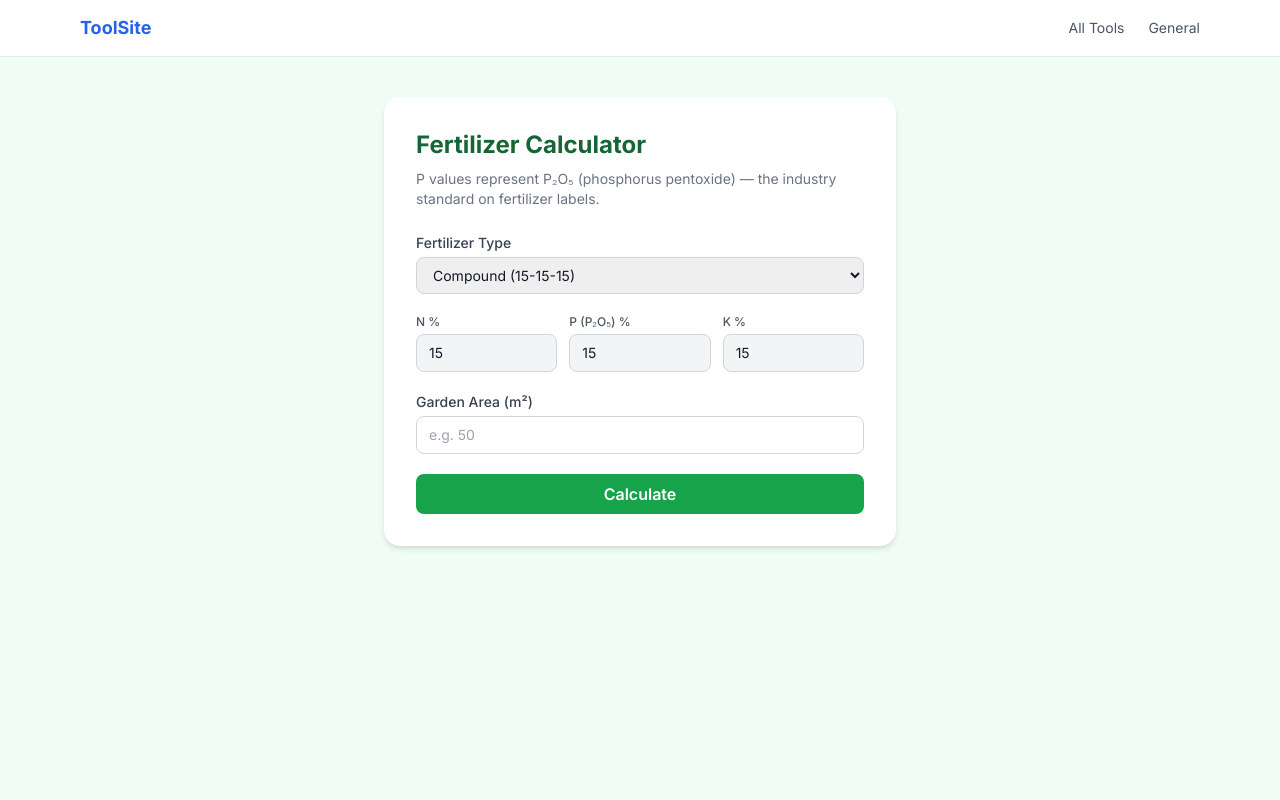
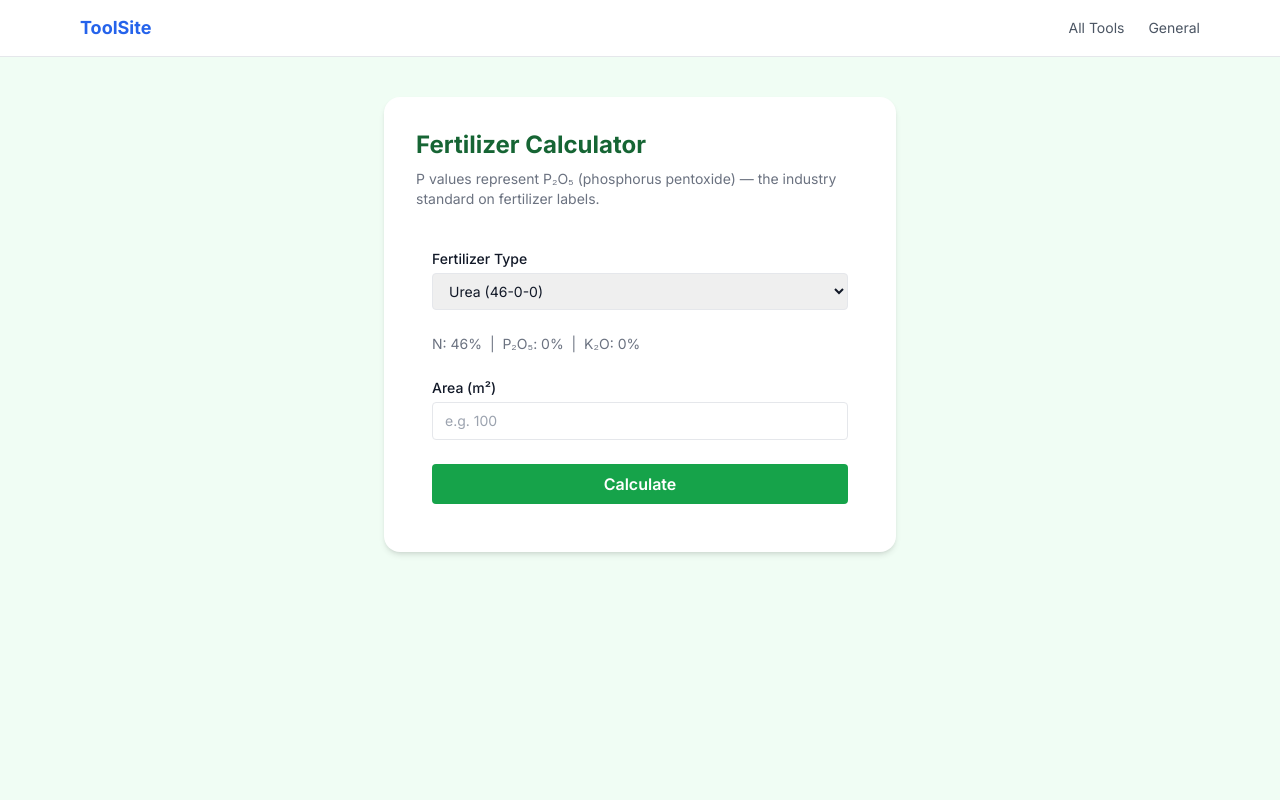
Before and after one commit to budalord/gardencalcs, a Next.js app: page /tools/fertilizer-calculator in a window 1280 px wide. Shown: the top 800 px of the page. Built offline with nearby package versions, Linux system fonts and the light colour scheme.

Commit message:
fix: fertilizer-calculator page static export compatibility

```diff
--- a/app/tools/fertilizer-calculator/FertilizerCalculator.tsx
+++ b/app/tools/fertilizer-calculator/FertilizerCalculator.tsx
@@ -88,7 +88,9 @@ export default function FertilizerCalculator() {
     const res = calculate(n, p, k, areaSqm)
     if (!res) { setError('Calculation failed. Check your inputs.'); return }
     setResult(res)
-  }  return (
+  }
+
+  return (
     <div className="max-w-xl mx-auto p-4 space-y-6">
       {/* Preset selector */}
       <div>
--- a/app/tools/fertilizer-calculator/page.tsx
+++ b/app/tools/fertilizer-calculator/page.tsx
@@ -1,7 +1,7 @@
 // P in NPK represents P₂O₅ (phosphorus pentoxide), the industry standard for commercial fertilizer labeling.
-// Calculation basis: recommended N application = 0.15 kg per 100 m²
 
 import type { Metadata } from 'next'
+import FertilizerCalculator from './FertilizerCalculator'
 
 export const metadata: Metadata = {
   title: 'Fertilizer Calculator – NPK Dosage for Any Crop or Garden',
@@ -9,52 +9,7 @@ export const metadata: Metadata = {
     'Calculate exactly how much fertilizer you need based on NPK ratio and garden area. Supports urea, compound fertilizer, DAP, and custom blends.',
 }
 
-// Preset definitions: N / P₂O₅ / K₂O percentages
-const PRESETS = {
-  urea:     { label: 'Urea (46-0-0)',            n: 46, p: 0,  k: 0  },
-  compound: { label: 'Compound (15-15-15)',       n: 15, p: 15, k: 15 },
-  dap:      { label: 'DAP (18-46-0)',             n: 18, p: 46, k: 0  },
-  custom:   { label: 'Custom',                    n: 0,  p: 0,  k: 0  },
-} as const
-
-type PresetKey = keyof typeof PRESETS
-
-interface CalcResult {
-  totalKg: number
-  nKg: number
-  pKg: number
-  kKg: number
-}
-
-function calculate(n: number, p: number, k: number, area: number): CalcResult | null {
-  if (n <= 0 || area <= 0) return null
-  // N recommendation: 0.15 kg per 100 m²
-  const nNeeded = (area / 100) * 0.15
-  const totalKg = nNeeded / (n / 100)
-  return {
-    totalKg: +totalKg.toFixed(3),
-    nKg:     +nNeeded.toFixed(3),
-    pKg:     +(totalKg * (p / 100)).toFixed(3),
-    kKg:     +(totalKg * (k / 100)).toFixed(3),
-  }
-}
-
-interface PageProps {
-  searchParams: { preset?: string; n?: string; p?: string; k?: string; area?: string }
-}
-
-export default function FertilizerCalculatorPage({ searchParams }: PageProps) {
-  const presetKey = (searchParams.preset ?? 'compound') as PresetKey
-  const preset    = PRESETS[presetKey] ?? PRESETS.compound
-  const isCustom  = presetKey === 'custom'
-
-  const n    = isCustom ? Number(searchParams.n ?? 0)  : preset.n
-  const p    = isCustom ? Number(searchParams.p ?? 0)  : preset.p
-  const k    = isCustom ? Number(searchParams.k ?? 0)  : preset.k
-  const area = Number(searchParams.area ?? 0)
-
-  const result = area > 0 ? calculate(n, p, k, area) : null
-
+export default function FertilizerCalculatorPage() {
   return (
     <main className="min-h-screen bg-green-50 py-10 px-4">
       <div className="max-w-lg mx-auto bg-white rounded-2xl shadow-md p-8">
@@ -62,64 +17,7 @@ export default function FertilizerCalculatorPage({ searchParams }: PageProps) {
         <p className="text-sm text-gray-500 mb-6">
           P values represent P₂O₅ (phosphorus pentoxide) — the industry standard on fertilizer labels.
         </p>
-
-        <form method="GET" className="space-y-5">
-          {/* Preset selector */}
-          <div>
-            <label className="block text-sm font-medium text-gray-700 mb-1">Fertilizer Type</label>
-            <select name="preset" defaultValue={presetKey}
-              className="w-full border border-gray-300 rounded-lg px-3 py-2 text-sm focus:outline-none focus:ring-2 focus:ring-green-400">
-              {(Object.keys(PRESETS) as PresetKey[]).map(key => (
-                <option key={key} value={key}>{PRESETS[key].label}</option>
-              ))}
-            </select>
-          </div>
-
-          {/* NPK inputs — always rendered, disabled unless custom */}
-          <div className="grid grid-cols-3 gap-3">
-            {(['n', 'p', 'k'] as const).map(nutrient => (
-              <div key={nutrient}>
-                <label className="block text-xs font-medium text-gray-600 mb-1 uppercase">
-                  {nutrient === 'p' ? 'P (P₂O₅) %' : `${nutrient.toUpperCase()} %`}
-                </label>
-                <input type="number" name={nutrient} min="0" max="100" step="0.1"
-                  defaultValue={nutrient === 'n' ? n : nutrient === 'p' ? p : k}
-                  disabled={!isCustom}
-                  className="w-full border border-gray-300 rounded-lg px-3 py-2 text-sm disabled:bg-gray-100 focus:outline-none focus:ring-2 focus:ring-green-400" />
-              </div>
-            ))}
-          </div>
-
-          {/* Area input */}
-          <div>
-            <label className="block text-sm font-medium text-gray-700 mb-1">Garden Area (m²)</label>
-            <input type="number" name="area" min="1" step="1" defaultValue={area || ''}
-              placeholder="e.g. 50"
-              className="w-full border border-gray-300 rounded-lg px-3 py-2 text-sm focus:outline-none focus:ring-2 focus:ring-green-400" />
-          </div>
-
-          <button type="submit"
-            className="w-full bg-green-600 hover:bg-green-700 text-white font-semibold py-2 rounded-lg transition-colors">
-            Calculate
-          </button>
-        </form>
-
-        {/* Results */}
-        {result && (
-          <div className="mt-6 bg-green-50 rounded-xl p-5 space-y-2">
-            <p className="text-sm font-semibold text-green-800 mb-3">Results for {area} m²</p>
-            <div className="grid grid-cols-2 gap-2 text-sm">
-              <span className="text-gray-600">Total fertilizer needed</span>
-              <span className="font-bold text-green-700">{result.totalKg} kg</span>
-              <span className="text-gray-600">Nitrogen (N)</span>
-              <span className="font-medium">{result.nKg} kg</span>
-              <span className="text-gray-600">Phosphorus (P₂O₅)</span>
-              <span className="font-medium">{result.pKg} kg</span>
-              <span className="text-gray-600">Potassium (K₂O)</span>
-              <span className="font-medium">{result.kKg} kg</span>
-            </div>
-          </div>
-        )}
+        <FertilizerCalculator />
       </div>
     </main>
   )
```
